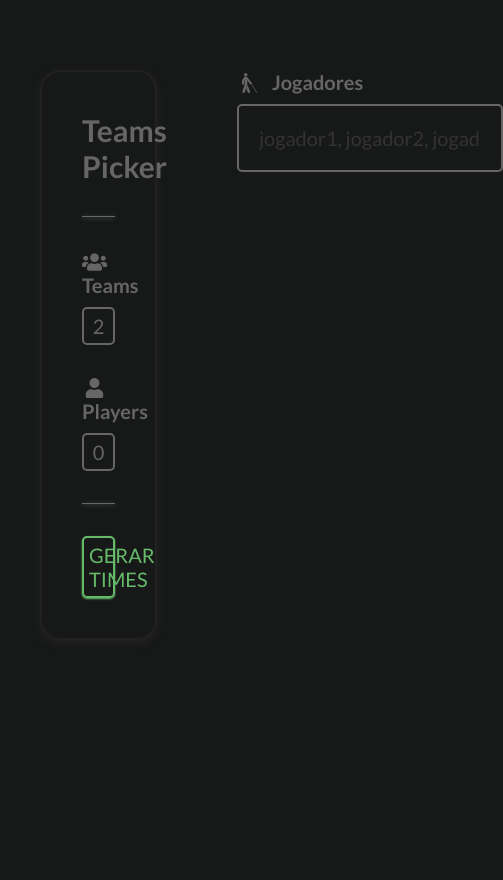
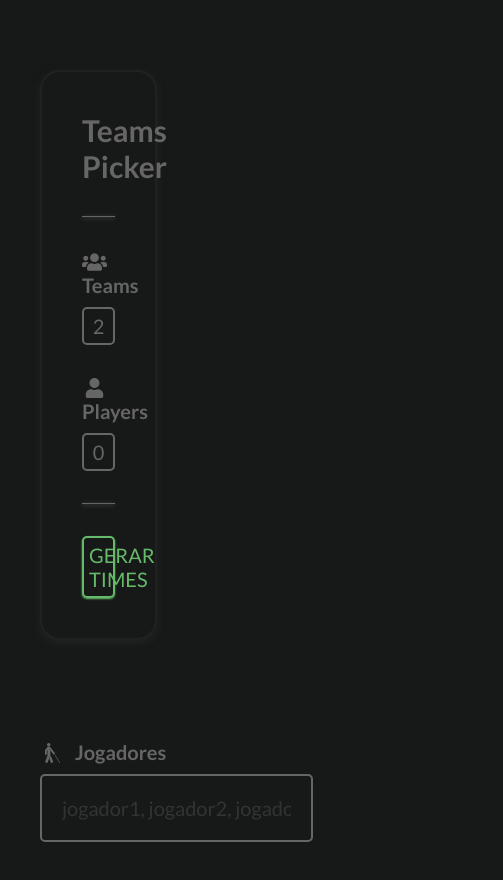
Before and after one commit to FelipeESchmidt/Teams-picker, a React (Create React App) app: page / in a window 390 px wide. Shown: the top 880 px of the page, 503 px wide, since content can reach past the window. Before the commit the page ends 844 px from the top, so only its background shows below. Built offline with nearby package versions, Linux system fonts and the light colour scheme.

Commit message:
adapting Main to responsive

```diff
--- a/src/view/Main/indes.styles.js
+++ b/src/view/Main/indes.styles.js
@@ -5,4 +5,8 @@ export const StyledSite = styled.div`
   flex-direction: row;
   flex-wrap: nowrap;
   margin-top: 30px;
+  @media screen and (max-width: 950px) {
+    flex-direction: column;
+    gap: 20px;
+  }
 `;
```
